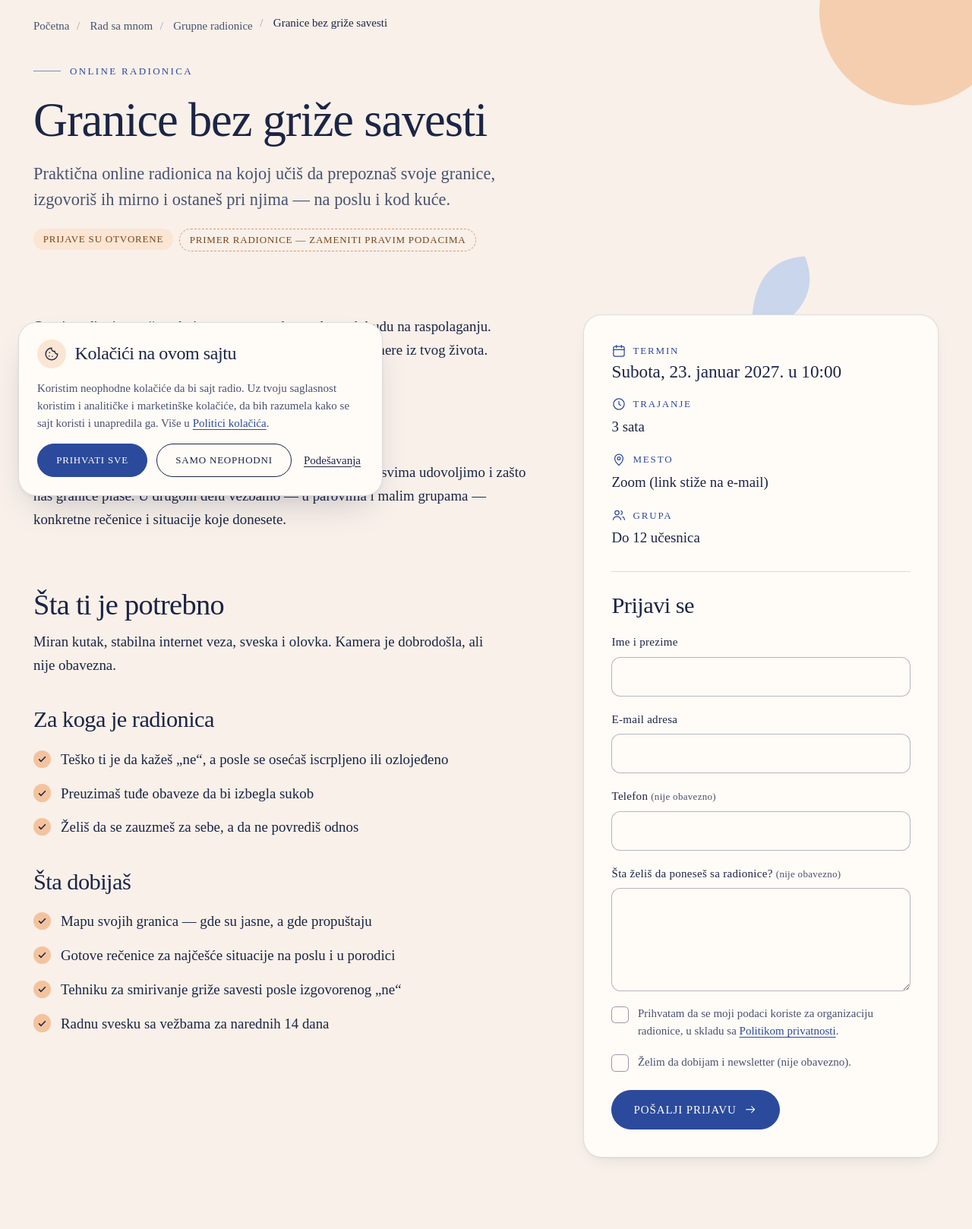
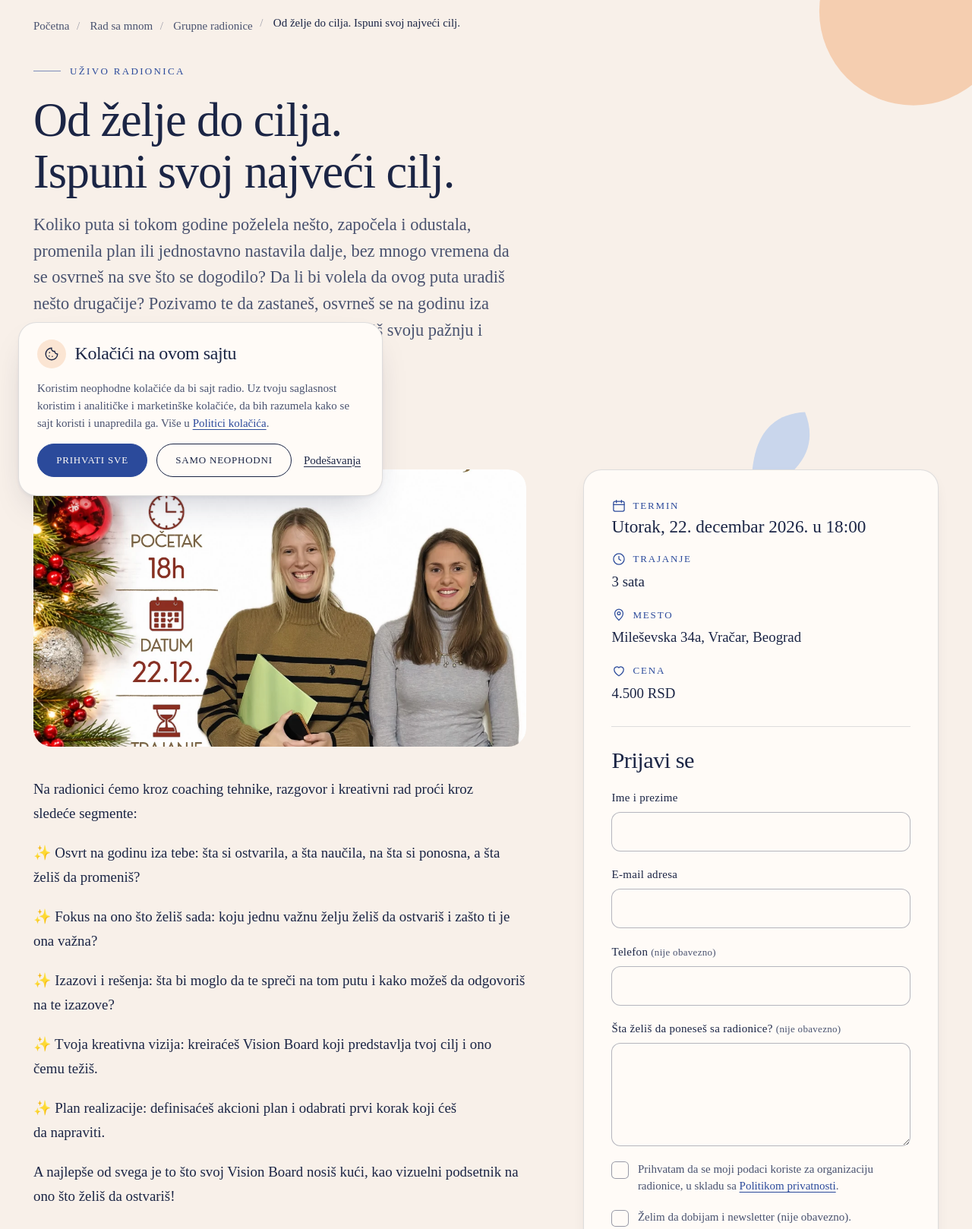
Before and after one commit to zerotoonebros/milica-uzelac-sajt, an Astro site: page /rad-sa-mnom/grupne-radionice/granice-bez-grize-savesti in a window 1280 px wide. Shown: the part 123-1741 px from the top of the page at 76% size. Built offline with nearby package versions, Linux system fonts and the light colour scheme; Astro itself is replaced by a stand-in of ours.

Commit message:
Sadržaj: izmenjeno „granice-bez-grize-savesti“ (Radionica) +1

```diff
--- a/src/content/radionice/granice-bez-grize-savesti.md
+++ b/src/content/radionice/granice-bez-grize-savesti.md
@@ -1,35 +1,44 @@
 ---
-naslov: Granice bez griže savesti
-opis: Praktična online radionica na kojoj učiš da prepoznaš svoje granice, izgovoriš ih mirno i ostaneš pri njima — na poslu i kod kuće.
-datum: "2027-01-23T10:00"
+naslov: Od želje do cilja. Ispuni svoj najveći cilj.
+opis: |-
+  Koliko puta si tokom godine poželela nešto, započela i odustala, promenila plan ili jednostavno nastavila dalje, bez mnogo vremena da se osvrneš na sve što se dogodilo?
+
+  Da li bi volela da ovog puta uradiš nešto drugačije?
+
+  Pozivamo te da zastaneš, osvrneš se na godinu iza sebe i izabereš JEDNU želju kojoj želiš da posvetiš svoju pažnju i energiju u narednoj godini.
+datum: 2026-12-22T18:00
 trajanje: 3 sata
-format: online
-lokacija: Zoom (link stiže na e-mail)
-cena: ""
-broj_mesta: do 12 učesnica
+format: uzivo
+lokacija: Mileševska 34a, Vračar, Beograd
+cena: 4.500 RSD
+broj_mesta: ''
 status: prijave-otvorene
-slika: ""
-slika_alt: ""
+slika: /src/assets/uploads/od-zelje-do-realizacije-ispuni-svoj-najveci-cilj-vision-board-i-coaching-radionica.webp
+slika_alt: Milica i Smilja su na slici. Ovo je vizual za njihovu vision board i coaching radionicu Od želje do cilja. Ispuni svoj najveći cilj.
 za_koga:
-  - Teško ti je da kažeš „ne“, a posle se osećaš iscrpljeno ili ozlojeđeno
-  - Preuzimaš tuđe obaveze da bi izbegla sukob
-  - Želiš da se zauzmeš za sebe, a da ne povrediš odnos
+  - za tebe ako planiraš da narednu godinu započneš sa jasnijom vizijom onoga što zaista želiš
+  - za tebe koja osećaš da je vreme da jednu važnu želju konačno staviš na prvo mesto, prevaziđeš ono što te koči i posvetiš joj se
+  - za tebe koja ne želiš da se sve završi na maštanju, već želiš da svoju želju pretvoriš u konkretan cilj i prve korake ka njegovom ostvarenju
 sta_dobijas:
-  - Mapu svojih granica — gde su jasne, a gde propuštaju
-  - Gotove rečenice za najčešće situacije na poslu i u porodici
-  - Tehniku za smirivanje griže savesti posle izgovorenog „ne“
-  - Radnu svesku sa vežbama za narednih 14 dana
-primer: true
-seo_naslov: "Radionica: Granice bez griže savesti (online)"
-seo_opis: Online radionica o postavljanju granica za žene. Mala grupa, konkretne vežbe i radna sveska. Prijavi se i nauči da kažeš „ne“ bez griže savesti.
+  - jasnoću o sebi i svojim željama
+  - svesnost o onome što je koči
+  - osvestivanje sopstvenih snaga i osečaj lične odgovornosti
+  - fokus, prioritete i jasan pravac za dalje
+primer: false
+seo_naslov: 'Radionica: Od želje do cilja. Ispuni svoj najveći cilj. (uživo)'
+seo_opis: Coaching radionica o postavljanju cilja za narednu godinu. Mala grupa, konkretna pitanja, kreativni rad i vision board. Prijavi se i ostvari svoju najveću želju u 2027.godini.
 ---
 
-Ovo je radionica za žene koje su umorne od toga da uvek budu na raspolaganju. Radimo u maloj grupi, pa ima prostora za tvoja pitanja i primere iz tvog života.
+Na radionici ćemo kroz coaching tehnike, razgovor i kreativni rad proći kroz sledeće segmente:
 
-## Kako izgleda radionica
+✨ Osvrt na godinu iza tebe: šta si ostvarila, a šta naučila, na šta si ponosna, a šta želiš da promeniš?
 
-Prvi deo posvećen je razumevanju: odakle dolazi potreba da svima udovoljimo i zašto nas granice plaše. U drugom delu vežbamo — u parovima i malim grupama — konkretne rečenice i situacije koje donesete.
+✨ Fokus na ono što želiš sada: koju jednu važnu želju želiš da ostvariš i zašto ti je ona važna?
 
-## Šta ti je potrebno
+✨ Izazovi i rešenja: šta bi moglo da te spreči na tom putu i kako možeš da odgovoriš na te izazove?
 
-Miran kutak, stabilna internet veza, sveska i olovka. Kamera je dobrodošla, ali nije obavezna.
+✨ Tvoja kreativna vizija: kreiraćeš Vision Board koji predstavlja tvoj cilj i ono čemu težiš.
+
+✨ Plan realizacije: definisaćeš akcioni plan i odabrati prvi korak koji ćeš da napraviti.
+
+A najlepše od svega je to što svoj Vision Board nosiš kući, kao vizuelni podsetnik na ono što želiš da ostvariš!
```
Also changed, not shown: src/assets/uploads/od-zelje-do-realizacije-ispuni-svoj-najveci-cilj-vision-board-i-coaching-radionica.webp (added).
